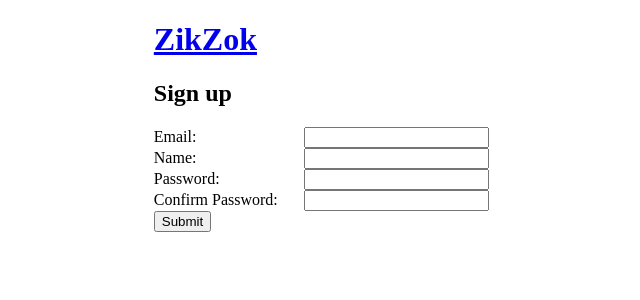
After one commit to aorliche/zikzok.org, a PHP site: page /signup.php in a window 1280 px wide. The commit adds this page. Shown: the top 300 px of the page, without its empty margins (107-747 px from the left). Run offline with PHP 8.4, Linux system fonts and the light colour scheme.

Commit message:
First draft up on zikzok

```diff
--- a/index.php
+++ b/index.php
@@ -14,7 +14,7 @@
 <body>
 <div id='container'>
 	<h1><a href='/'>ZikZok</a></h1>
-	<a href='record/'>Record a video</a>
+	<div id='navigation'><a href='record/'>Record a video</a> <a href='signup.php'>Sign up</a></div>
 	<h2>Recent Videos</h2>
 	<div id='videos'>
 <?php
@@ -45,7 +45,5 @@
 ?>
 	</div>
 </div>
-</center>
-</div>
 </body>
 </html>
--- /dev/null
+++ b/signup.php
@@ -0,0 +1,24 @@
+<!DOCTYPE html>
+<html>
+<head>
+<meta charset='utf-8'>
+<title>Sign Up | ZikZok</title>
+<link rel="icon" type="image/png" href="/images/icon.png">
+<!-- zikzok -->
+<link rel='stylesheet' href='zikzok.css'>
+<script src='zikzok.js'></script>
+</head>
+<body>
+<div id='container'>
+	<h1><a href='/'>ZikZok</a></h1>
+	<h2>Sign up</h2>
+	<form action='finish.php'>
+	<label for='email'>Email:</label><input type='text' name='email' id='email'><br>
+	<label for='username'>Name:</label><input type='text' name='username' id='username'><br>
+	<label for='password'>Password:</label><input type='text' name='username' id='password'><br>
+	<label for='confirm'>Confirm Password:</label><input type='text' name='username' id='confirm'><br>
+	<button>Submit</button>
+	</form>
+</div>
+</body>
+</html>
--- a/zikzok.css
+++ b/zikzok.css
@@ -4,9 +4,9 @@
 	width: 60%;
 }
 
-h2 {
-	padding-bottom: 0px;
-	margin-bottom: 0px;
+label {
+	width: 150px;
+	display: inline-block;
 }
 
 .video-block {
```
Also changed, not shown: finish.php (added, +18 -0 lines), 1 other file.
